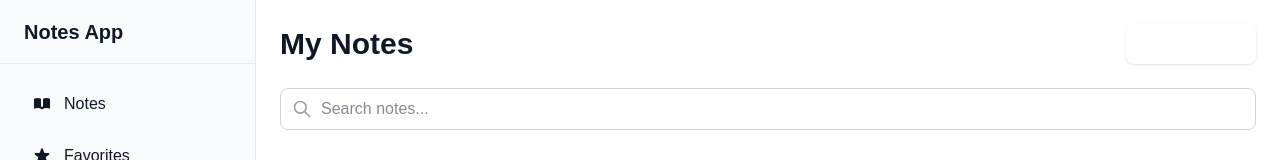
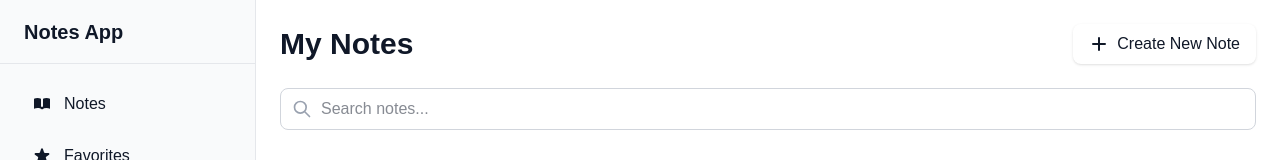
Before and after one commit to AsadShahi/offline-notes-app, a Next.js app: page /notes in a window 1280 px wide. Shown: the top 160 px of the page. Built offline with nearby package versions, Linux system fonts and the light colour scheme.

Commit message:
create note button function

```diff
--- a/src/components/NotesDashboard.tsx
+++ b/src/components/NotesDashboard.tsx
@@ -44,12 +44,12 @@ export default function NotesDashboard() {
         <h1 className="text-3xl font-bold">My Notes</h1>
         <button
           onClick={handleAddNote}
-          className="flex items-center justify-center px-4 py-2 bg-primary-600 hover:bg-primary-700 text-white rounded-lg shadow transition-colors"
+          className="flex items-center  cursor-pointer justify-center px-4 py-2 bg-primary-600 hover:bg-primary-700  rounded-lg shadow transition-colors"
         >
           <svg xmlns="http://www.w3.org/2000/svg" className="h-5 w-5 mr-2" viewBox="0 0 20 20" fill="currentColor">
             <path fillRule="evenodd" d="M10 3a1 1 0 011 1v5h5a1 1 0 110 2h-5v5a1 1 0 11-2 0v-5H4a1 1 0 110-2h5V4a1 1 0 011-1z" clipRule="evenodd" />
           </svg>
-          New Note
+          Create New Note
         </button>
       </div>
 
```
